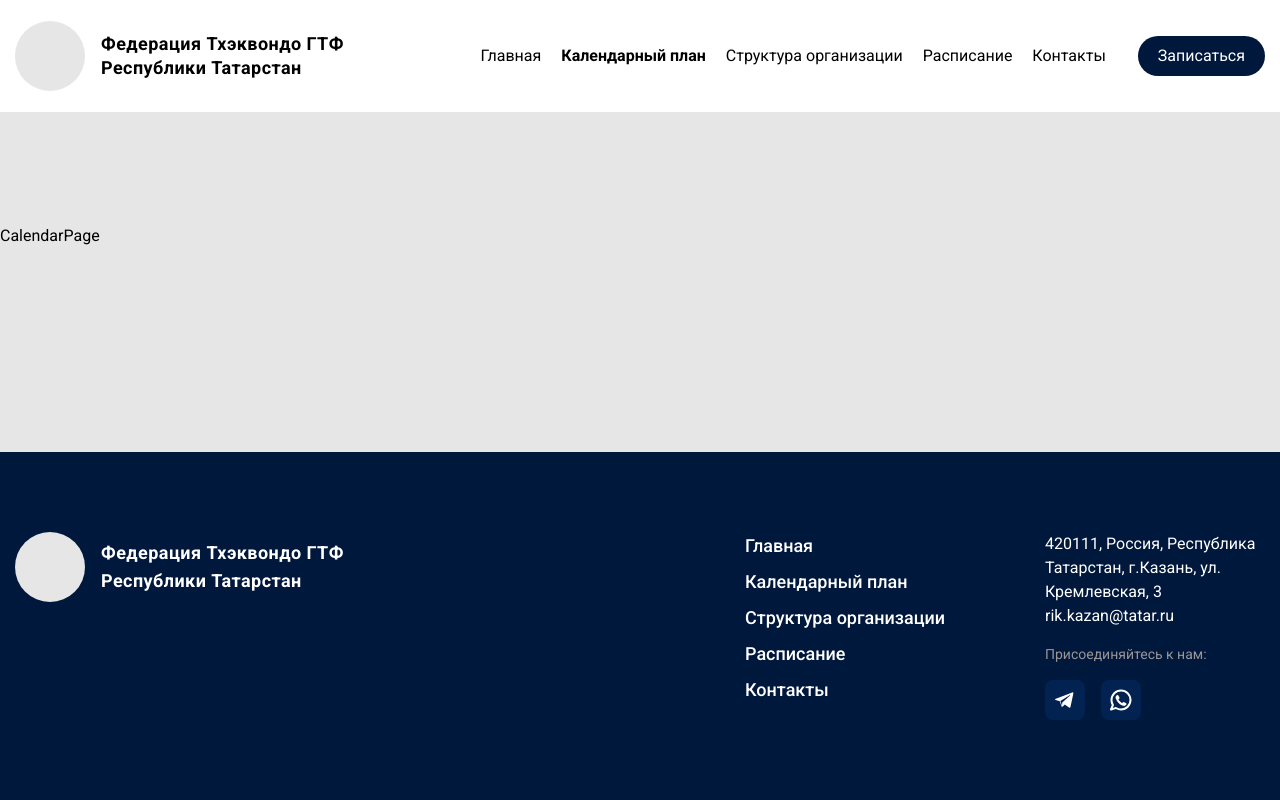
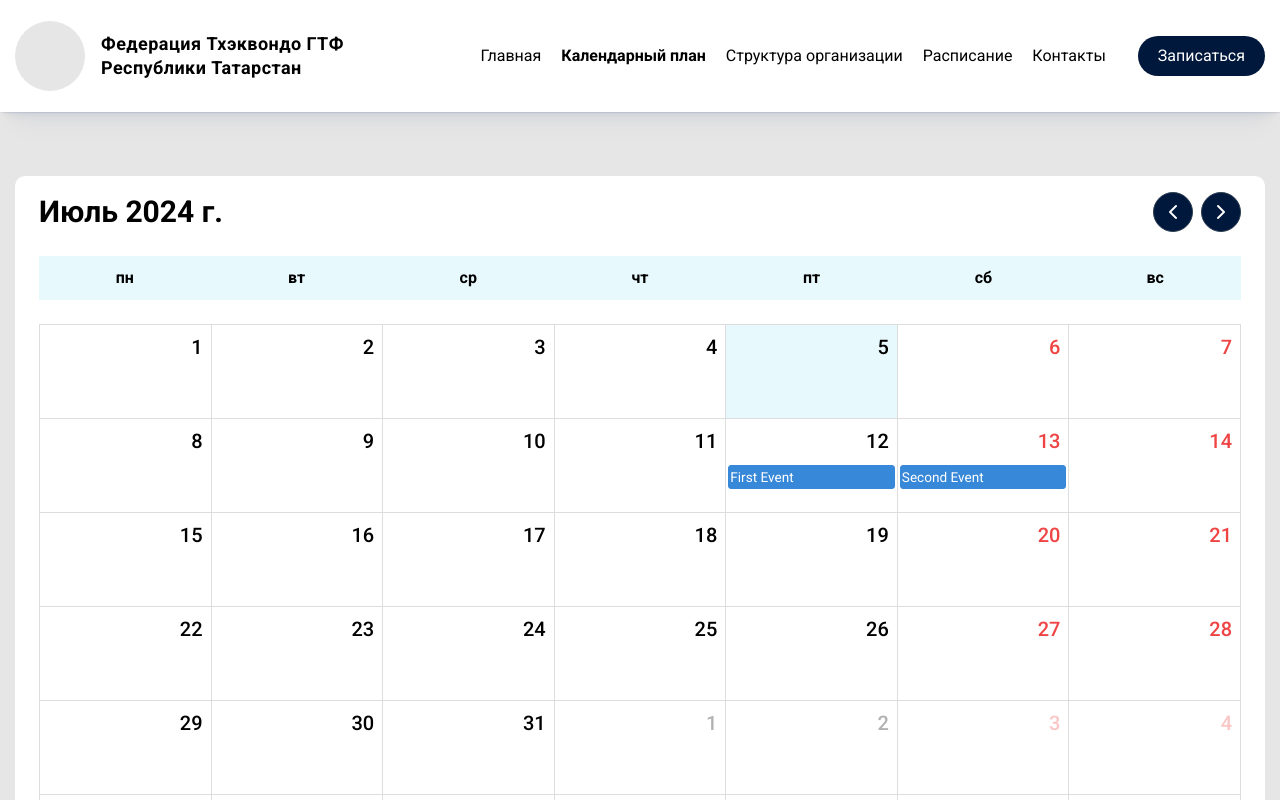
Before and after one commit to Reddripill/tkd, a Next.js app: page /calendar in a window 1280 px wide. Shown: the top 800 px of the page. Built offline with nearby package versions, Linux system fonts and the light colour scheme.

Commit message:
add calendar without event feature

```diff
--- a/package.json
+++ b/package.json
@@ -9,6 +9,10 @@
       "lint": "next lint"
    },
    "dependencies": {
+      "@fullcalendar/core": "^6.1.14",
+      "@fullcalendar/daygrid": "^6.1.14",
+      "@fullcalendar/interaction": "^6.1.14",
+      "@fullcalendar/react": "^6.1.14",
       "classnames": "^2.5.1",
       "lucide-react": "^0.399.0",
       "next": "14.2.4",
--- a/src/app/calendar/page.tsx
+++ b/src/app/calendar/page.tsx
@@ -1,7 +1,14 @@
+import Calendar from "@/components/screens/calendar/Calendar";
 import React from "react";
 
 const CalendarPage = () => {
-   return <div>CalendarPage</div>;
+   return (
+      <div className="md:py-16 py-10">
+         <div className="container">
+            <Calendar />
+         </div>
+      </div>
+   );
 };
 
 export default CalendarPage;
--- a/src/components/layout/footer/Footer.module.scss
+++ b/src/components/layout/footer/Footer.module.scss
@@ -15,7 +15,7 @@
    grid-template-columns: repeat(2, 220px);
 }
 .menu {
-   @apply flex flex-col gap-y-2 max-md:mb-8;
+   @apply inline-flex flex-col items-start gap-y-2 max-md:mb-8;
 }
 
 .item {
--- a/src/components/layout/header/Header.module.scss
+++ b/src/components/layout/header/Header.module.scss
@@ -2,7 +2,7 @@
    @apply w-full h-28 max-xl:h-20;
 }
 .wrapper {
-   @apply fixed left-0 top-0 z-50 w-full bg-white h-28 max-xl:h-20;
+   @apply fixed left-0 top-0 z-50 w-full bg-white h-28 max-xl:h-20 shadow-header;
 }
 .header-container {
    @apply w-full h-full flex items-center justify-between gap-x-5;
--- /dev/null
+++ b/src/components/screens/calendar/Calendar.scss
@@ -0,0 +1,73 @@
+.fc-toolbar-title {
+   @apply text-black md:text-3xl sm:text-2xl text-xl font-bold #{!important};
+   &::first-letter {
+      @apply uppercase;
+   }
+}
+.fc {
+   @apply bg-white rounded-main px-6 py-4;
+}
+.fc-scrollgrid {
+   @apply border-none #{!important};
+}
+.fc-header-toolbar {
+   @apply max-sm:mb-4 #{!important};
+}
+.fc-col-header {
+   @apply mb-6 max-sm:mb-4;
+   & > thead {
+      @apply bg-extraLightBlue;
+   }
+}
+.fc-col-header-cell {
+   @apply border-none py-2 #{!important};
+}
+.fc-day-today {
+   @apply bg-extraLightBlue #{!important};
+}
+.fc-col-header-cell-cushion {
+   @apply max-sm:text-sm #{!important};
+}
+.fc-scrollgrid-section-header > th {
+   @apply border-none;
+}
+.fc-scrollgrid-section-body {
+   & > td {
+      @apply border-none;
+   }
+}
+.fc-scrollgrid-sync-table {
+   @apply md:border-[0.8px] md:border-solid md:border-ceil #{!important};
+   .fc-daygrid-day-number {
+      @apply md:text-xl sm:text-lg text-base md:p-2 p-1 font-medium;
+   }
+   .fc-day-sat,
+   .fc-day-sun {
+      .fc-daygrid-day-number {
+         @apply text-red-500;
+      }
+   }
+}
+
+.fc-button {
+   @apply rounded-full p-0 sm:size-10 size-8 bg-darkBlue ml-2 #{!important};
+   &:focus {
+      @apply border-none outline-none shadow-none #{!important};
+   }
+   & > .fc-icon {
+      @apply h-full w-full flex items-center justify-center
+      max-sm:text-lg leading-none #{!important};
+   }
+}
+
+@media (max-width: 640px) {
+   .fc-daygrid-day {
+      @apply border-none rounded-full #{!important};
+   }
+   .fc-daygrid-day-events {
+      @apply hidden;
+   }
+   .fc-daygrid-day-top {
+      @apply items-center justify-center;
+   }
+}
--- /dev/null
+++ b/src/components/screens/calendar/Calendar.tsx
@@ -0,0 +1,30 @@
+"use client";
+import React, { useRef } from "react";
+import FullCalendar from "@fullcalendar/react";
+import dayGridPlugin from "@fullcalendar/daygrid";
+import interactionPlugin from "@fullcalendar/interaction";
+import ruLocale from "@fullcalendar/core/locales/ru";
+import "./Calendar.scss";
+
+const Calendar = () => {
+   const calendar = useRef<FullCalendar>(null);
+   return (
+      <div>
+         <FullCalendar
+            ref={calendar}
+            plugins={[dayGridPlugin, interactionPlugin]}
+            locale={ruLocale}
+            initialView="dayGridMonth"
+            headerToolbar={{ end: "prev next" }}
+            // aspectRatio={1}
+            contentHeight={"auto"}
+            events={[
+               { title: "First Event", start: "2024-07-12" },
+               { title: "Second Event", start: "2024-07-13" },
+            ]}
+         />
+      </div>
+   );
+};
+
+export default Calendar;
--- a/src/components/screens/home/cart/Cart.module.scss
+++ b/src/components/screens/home/cart/Cart.module.scss
@@ -1,5 +1,5 @@
 .cart {
-   @apply w-full h-full overflow-hidden rounded-[10px] flex flex-col;
+   @apply w-full h-full overflow-hidden rounded-main flex flex-col;
 }
 .content {
    @apply bg-white p-4 grow;
--- a/tailwind.config.ts
+++ b/tailwind.config.ts
@@ -15,15 +15,22 @@ const config: Config = {
             main: "#E6E6E6",
             darkBlue: "#00183C",
             lightBlue: "#022252",
+            extraLightBlue: "#E8F9FE",
          },
          colors: {
             darkBlue: "#00183C",
             gray: "#989696",
+            ceil: "#ddd",
          },
          boxShadow: {
+            header:
+               "rgba(14, 63, 126, 0.04) 0px 0px 0px 1px, rgba(42, 51, 69, 0.04) 0px 1px 1px -0.5px, rgba(42, 51, 70, 0.04) 0px 3px 3px -1.5px, rgba(42, 51, 70, 0.04) 0px 6px 6px -3px, rgba(14, 63, 126, 0.04) 0px 12px 12px -6px, rgba(14, 63, 126, 0.04) 0px 24px 24px -12px;",
             button: "rgba(0,24,60,0.3)_0px_7px_29px_0px",
             slider:
                "rgba(0, 0, 0, 0.19) 0px 10px 20px, rgba(0, 0, 0, 0.23) 0px 6px 6px",
+         },
+         borderRadius: {
+            main: "10px",
          },
          screens: {
             container: "1440px",
```
Also changed, not shown: 1 other file (tests, documents, lock files or other folders).
